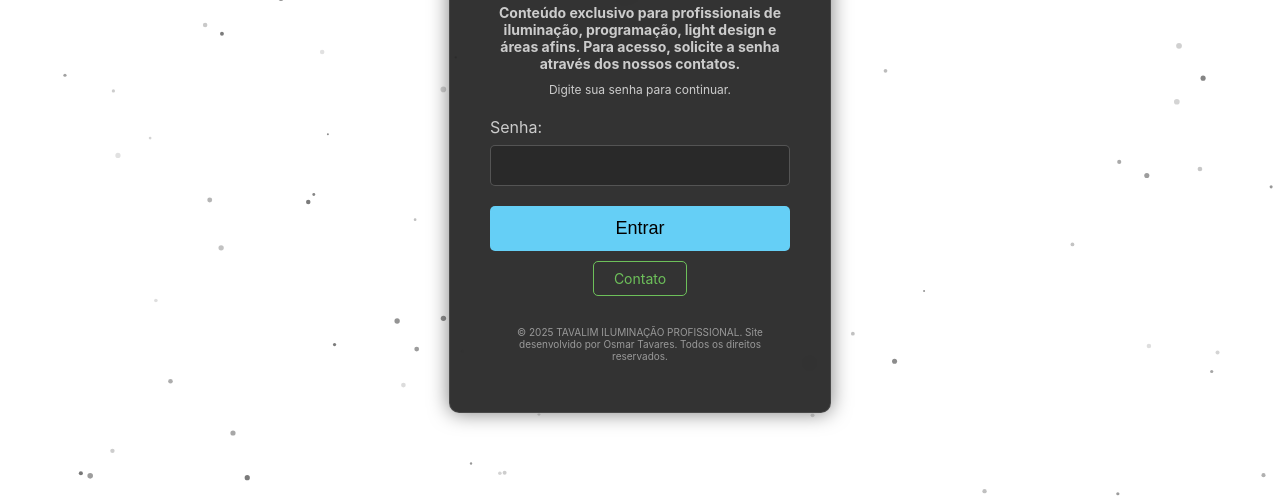
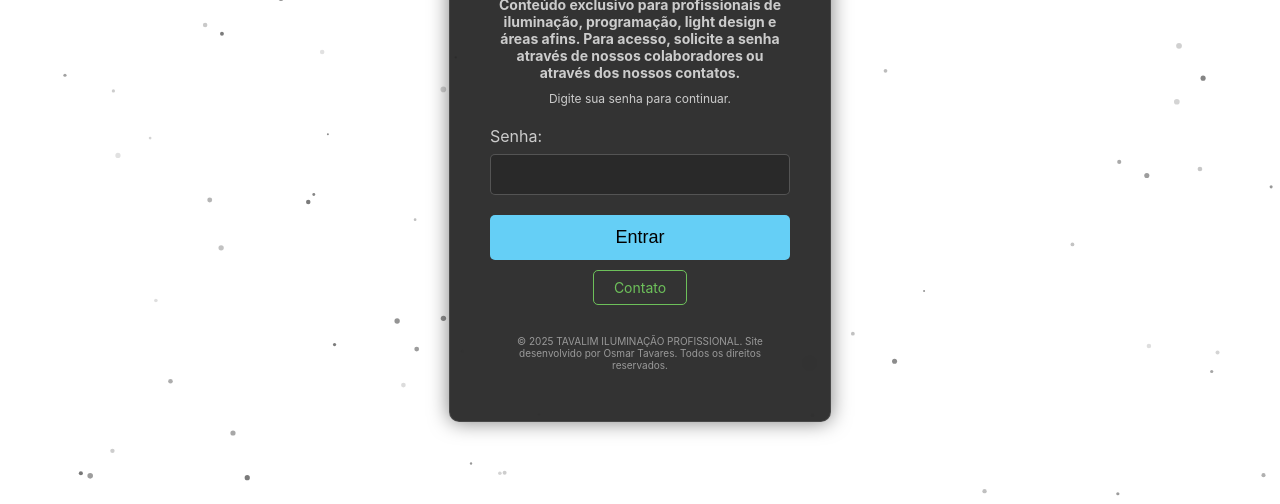
Before and after one commit to OsmarT27/linkstavalim, a plain HTML site: page login.html in a window 1280 px wide. Shown: the part 296-800 px from the top of the page. Drawn offline with Linux system fonts and the light colour scheme.

Commit message:
Login erro

```diff
--- a/login.html
+++ b/login.html
@@ -188,7 +188,7 @@
         </div>
 
         <p class="info-text">
-            <strong>Conteúdo exclusivo para profissionais de iluminação, programação, light design e áreas afins. Para acesso, solicite a senha através dos nossos contatos.</strong>
+            <strong>Conteúdo exclusivo para profissionais de iluminação, programação, light design e áreas afins. Para acesso, solicite a senha através de nossos colaboradores ou através dos nossos contatos.</strong>
         </p>
 
         <p class="slogan-text">
```
